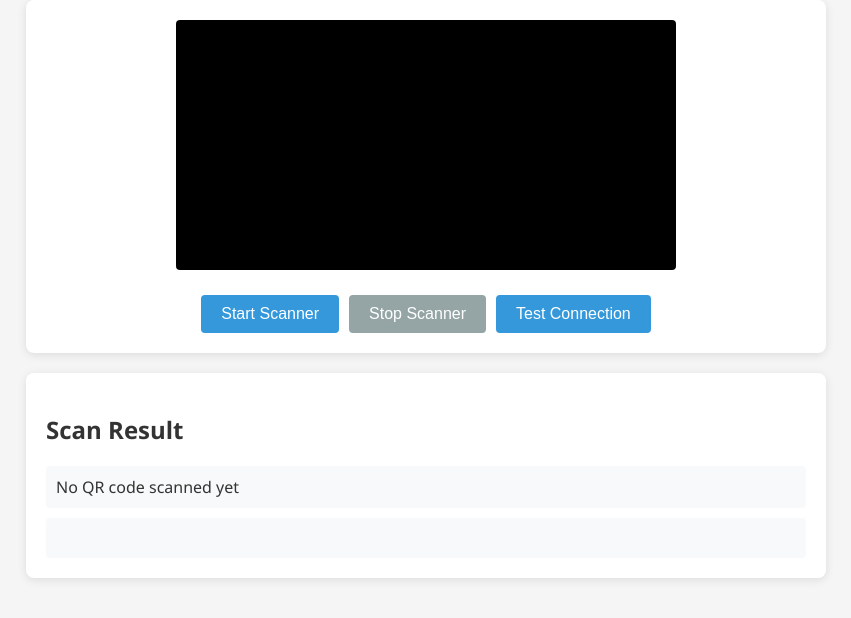
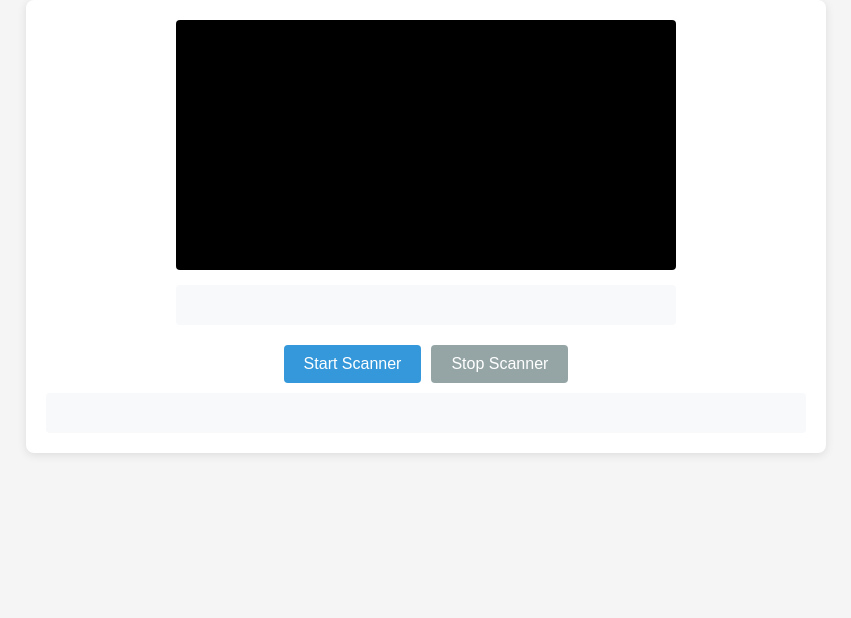
Before and after one commit to saikarna913/qrscanner, a plain HTML site: page index.html in a window 1280 px wide. Shown: the part 106-724 px from the top of the page, without its empty margins (214-1065 px from the left). Drawn offline with nearby package versions, Linux system fonts and the light colour scheme.

Commit message:
Update index.html

```diff
--- a/index.html
+++ b/index.html
@@ -4,6 +4,7 @@
     <meta charset="UTF-8">
     <meta name="viewport" content="width=device-width, initial-scale=1.0">
     <title>QR Code Scanner</title>
+    <link href="https://fonts.googleapis.com/css2?family=Inter:wght@400;600;800&display=swap" rel="stylesheet">
     <link rel="stylesheet" href="styles.css">
     <script src="https://cdn.jsdelivr.net/npm/jsqr@1.4.0/dist/jsQR.min.js"></script>
 </head>
@@ -15,21 +16,23 @@
             <div class="video-container">
                 <video id="qr-video" playsinline></video>
                 <canvas id="qr-canvas" hidden></canvas>
+
+                <div class="scan-overlay">
+                    <div class="scan-frame">
+                        <div class="scan-line"></div>
+                    </div>
+                    <div class="scan-result" id="scan-result"></div>
+                </div>
             </div>
+
             <div class="controls">
                 <button id="start-button">Start Scanner</button>
                 <button id="stop-button" disabled>Stop Scanner</button>
-                <button onclick="testConnection()">Test Connection</button>
             </div>
-        </div>
 
-        <div class="result-container">
-            <h2>Scan Result</h2>
-            <div id="scan-result">No QR code scanned yet</div>
-            <div id="server-response"></div>
+            <div class="status-indicator" id="server-response"></div>
         </div>
     </div>
-
     <script src="main.js"></script>
 </body>
 </html>
```
